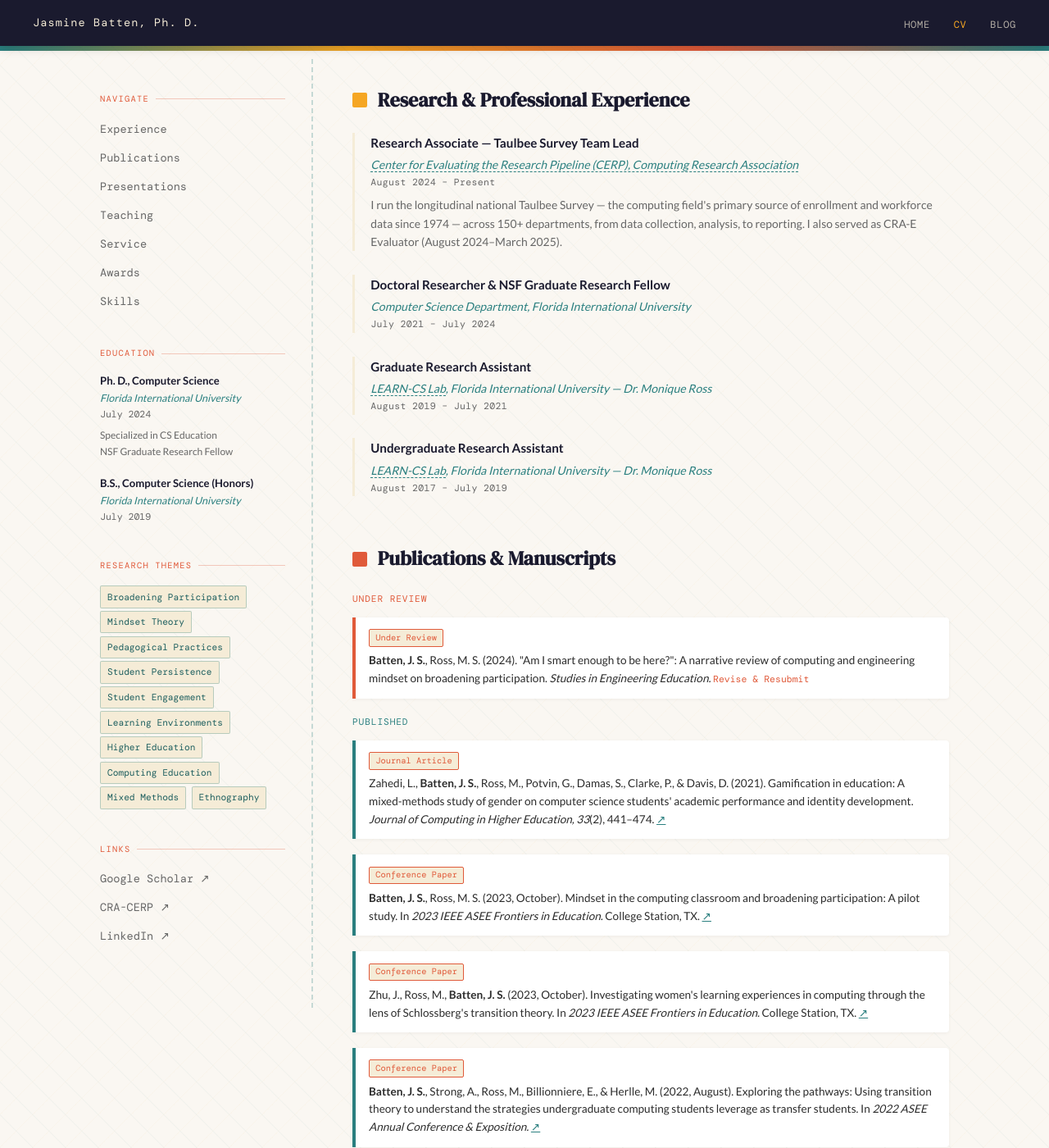
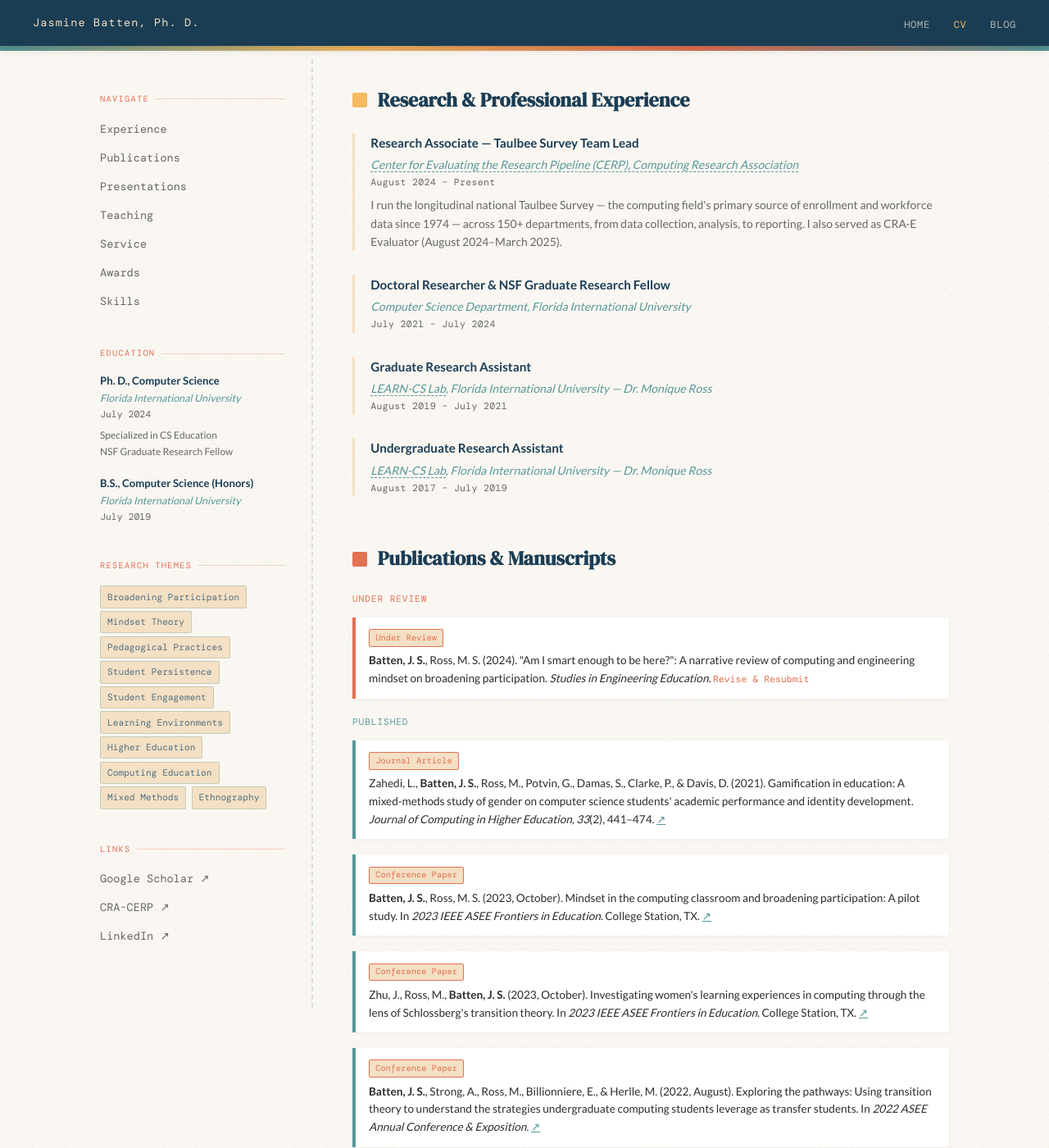
Before and after one commit to jskyebatten/jskyebatten.github.io, a Jekyll site: the page built from cv.html, in a window 1280 px wide and 1400 px high. Shown: the whole window at 82% size. Built offline with Jekyll 4.4.1, drawn with Linux system fonts in a browser that asks for light colours.

```diff
--- a/_layouts/default.html
+++ b/_layouts/default.html
@@ -11,12 +11,13 @@
         rel="stylesheet" />
     <style>
         :root {
-            --teal: #2A7F7F;
-            --teal-dark: #1e5f5f;
-            --orange: #F5A623;
-            --coral: #E05A3A;
-            --cream: #F5ECD7;
-            --navy: #1A1A2E;
+            --teal: #579799;
+            --teal-dark: #526F80;
+            --orange: #F4BB61;
+            --coral: #E27053;
+            --red: #A83825;
+            --cream: #F4E0C4;
+            --navy: #1B3D54;
             --white: #FFFFFF;
             --light-bg: #faf7f2;
             --text: #2c2c2c;
@@ -50,7 +51,7 @@
             position: fixed;
             inset: 0;
             background-image:
-                repeating-linear-gradient(45deg, rgba(42, 127, 127, 0.03) 0, rgba(42, 127, 127, 0.03) 1px, transparent 0, transparent 50%),
+                repeating-linear-gradient(45deg, rgba(87, 151, 153, 0.03) 0, rgba(87, 151, 153, 0.03) 1px, transparent 0, transparent 50%),
                 repeating-linear-gradient(-45deg, rgba(245, 166, 35, 0.03) 0, rgba(245, 166, 35, 0.03) 1px, transparent 0, transparent 50%);
             background-size: 40px 40px;
             pointer-events: none;
@@ -331,7 +332,7 @@
             position: sticky;
             top: 72px;
             padding: 2.5rem 2rem 2rem 0;
-            border-right: 2px dashed rgba(42, 127, 127, 0.25);
+            border-right: 2px dashed rgba(87, 151, 153, 0.25);
         }
 
         .sidebar-section {
@@ -385,7 +386,7 @@
             font-size: 0.7rem;
             font-family: 'DM Mono', monospace;
             background: var(--cream);
-            border: 1px solid rgba(42, 127, 127, 0.3);
+            border: 1px solid rgba(87, 151, 153, 0.3);
             color: var(--teal-dark);
             padding: 0.2rem 0.5rem;
             border-radius: 2px;
@@ -488,28 +489,6 @@
 
         .pub-item:hover { box-shadow: 0 3px 12px rgba(0, 0, 0, 0.1); border-color: var(--orange); }
         .pub-item a { color: var(--teal); word-break: normal; overflow-wrap: break-word; }
-        .pub-link {
-            display: inline-flex;
-            align-items: center;
-            gap: 0.2rem;
-            font-family: 'DM Mono', monospace;
-            font-size: 0.68rem;
-            color: var(--teal);
-            text-decoration: none;
-            border: 1px solid rgba(42,127,127,0.35);
-            background: var(--cream);
-            padding: 0.15rem 0.45rem;
-            border-radius: 2px;
-            margin-left: 0.4rem;
-            vertical-align: middle;
-            letter-spacing: 0.04em;
-            transition: background 0.2s, color 0.2s, border-color 0.2s;
-        }
-        .pub-link:hover {
-            background: var(--teal);
-            color: var(--white);
-            border-color: var(--teal);
-        }
 
         .pub-tag {
             display: inline-block;
@@ -602,7 +581,7 @@
             font-family: 'DM Mono', monospace;
             background: var(--cream);
             color: var(--teal-dark);
-            border: 1px solid rgba(42, 127, 127, 0.3);
+            border: 1px solid rgba(87, 151, 153, 0.3);
             padding: 0.1rem 0.45rem;
             border-radius: 2px;
             margin-top: 0.8rem;
@@ -630,7 +609,7 @@
             .corner-bl { top: 198px; }
             .corner-br { top: 198px; left: 198px; }
             .main-layout { grid-template-columns: 1fr; padding: 0 1.2rem 3rem; }
-            .sidebar { position: static; border-right: none; border-bottom: 2px dashed rgba(42, 127, 127, 0.25); padding: 1.5rem 0; }
+            .sidebar { position: static; border-right: none; border-bottom: 2px dashed rgba(87, 151, 153, 0.25); padding: 1.5rem 0; }
             .content { padding: 2rem 0 0; }
             .threads-grid { grid-template-columns: 1fr; }
             nav { padding: 0 1.2rem; }
```
Also changed, not shown: 1 other file.
